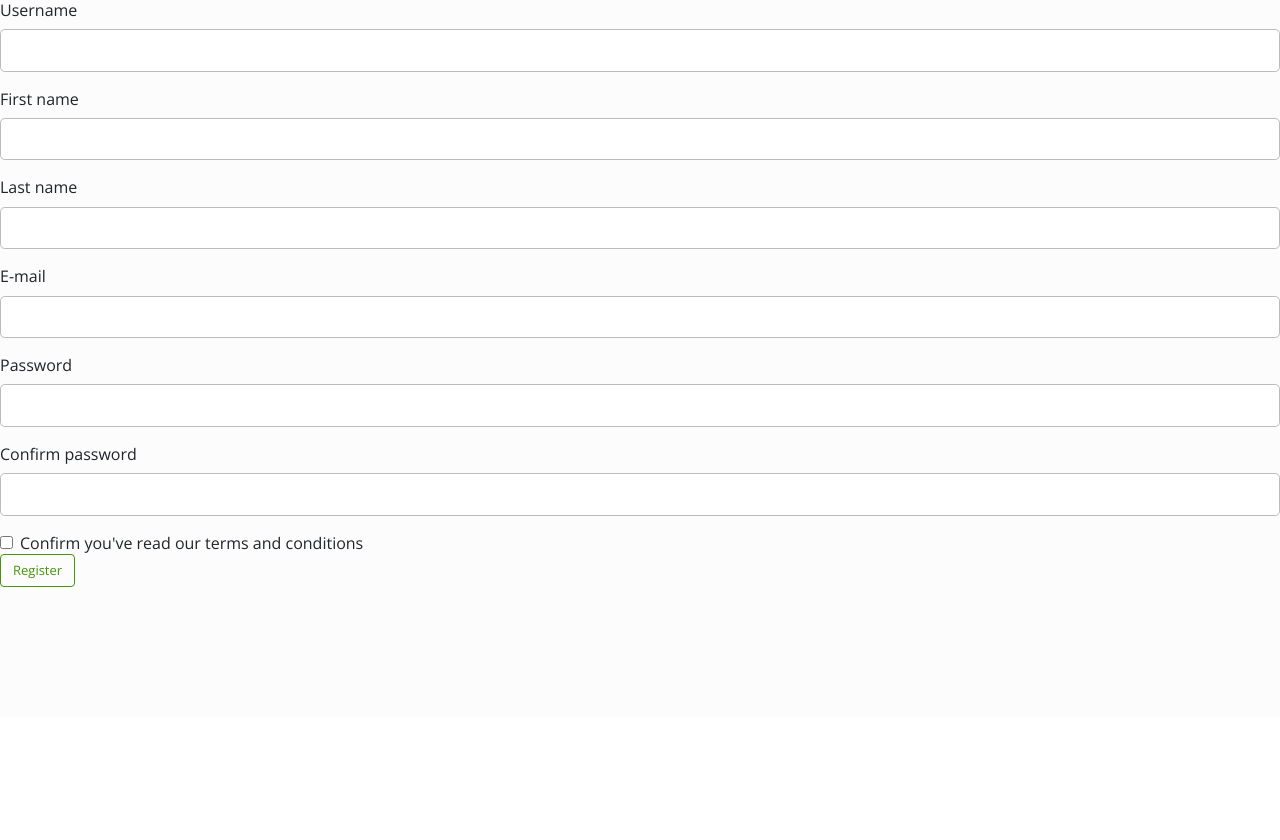
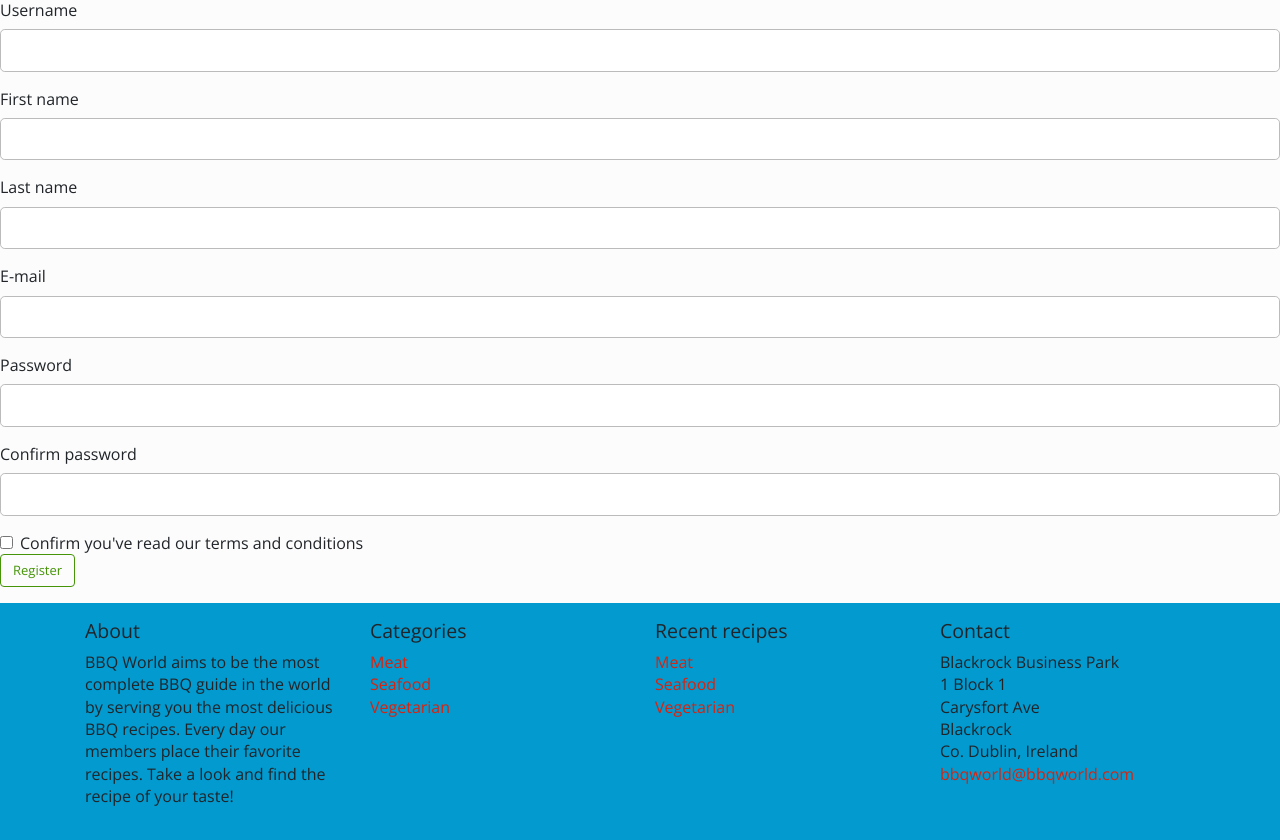
Before and after one commit to Code-Institute-Submissions/3rd-milestone-project, a Flask app: page /register in a window 1280 px wide. Shown: the part 83-923 px from the top of the page. Before the commit the page ends 800 px from the top, so only its background shows below. Run offline with Flask 2, Linux system fonts and the light colour scheme; some libraries are stand-ins or nearby versions.

Commit message:
Added footer

```diff
--- a/application/static/assets/css/style.css
+++ b/application/static/assets/css/style.css
@@ -43,3 +43,12 @@ body {
 .trash {
   font-size: 1.2em;
 }
+
+/* Footer */
+footer ul {
+  padding-left: 0;
+}
+
+footer ul li {
+  list-style: none;
+}
--- a/application/templates/base.html
+++ b/application/templates/base.html
@@ -105,6 +105,48 @@
     </div>
     {% block content %}{% endblock %}
 
+        <!-- Footer -->
+        <footer class="bg-info">
+          <div class="container">
+            <div class="row py-3">
+              <div class="col-md-3 col-6">
+                <h4>About</h4>
+                <p>
+                  BBQ World aims to be the most complete BBQ guide in the world by serving you the most delicious BBQ recipes. Every day our members place their favorite recipes. Take a look and find the recipe of your taste!
+                </p>
+              </div>
+              <div class="col-md-3 col-6">
+                <h4>Categories</h4>
+                <ul>
+                  <li><a href="#">Meat</a></li>
+                  <li><a href="#">Seafood</a></li>
+                  <li><a href="#">Vegetarian</a></li>
+                </ul>
+              </div>
+
+              <div class="col-md-3 col-6">
+              <h4>Recent recipes</h4>
+              <ul>
+                <li><a href="#">Meat</a></li>
+                <li><a href="#">Seafood</a></li>
+                <li><a href="#">Vegetarian</a></li>
+              </ul>
+            </div>
+            <div class="col-md-3 col-6">
+                <h4>Contact</h4>
+                <ul>
+                  <li>Blackrock Business Park</li>
+                  <li>1 Block 1</li>
+                  <li>Carysfort Ave</li>
+                  <li>Blackrock</li>
+                  <li>Co. Dublin, Ireland</li>
+                  <li><a href="emailto:bbqworld@bbqworld.com">bbqworld@bbqworld.com</a></li>
+                </ul>
+              </div>
+            </div>
+          </div>
+        </footer>
+
     <script
       src="https://code.jquery.com/jquery-3.5.1.slim.min.js"
       integrity="sha384-DfXdz2htPH0lsSSs5nCTpuj/zy4C+OGpamoFVy38MVBnE+IbbVYUew+OrCXaRkfj"
--- a/application/templates/register.html
+++ b/application/templates/register.html
@@ -89,5 +89,6 @@
       {{ form.submit(class="btn btn-outline-success") }}
     </div>
   </form>
-  {% endblock %}
 </section>
+
+{% endblock %}
```
